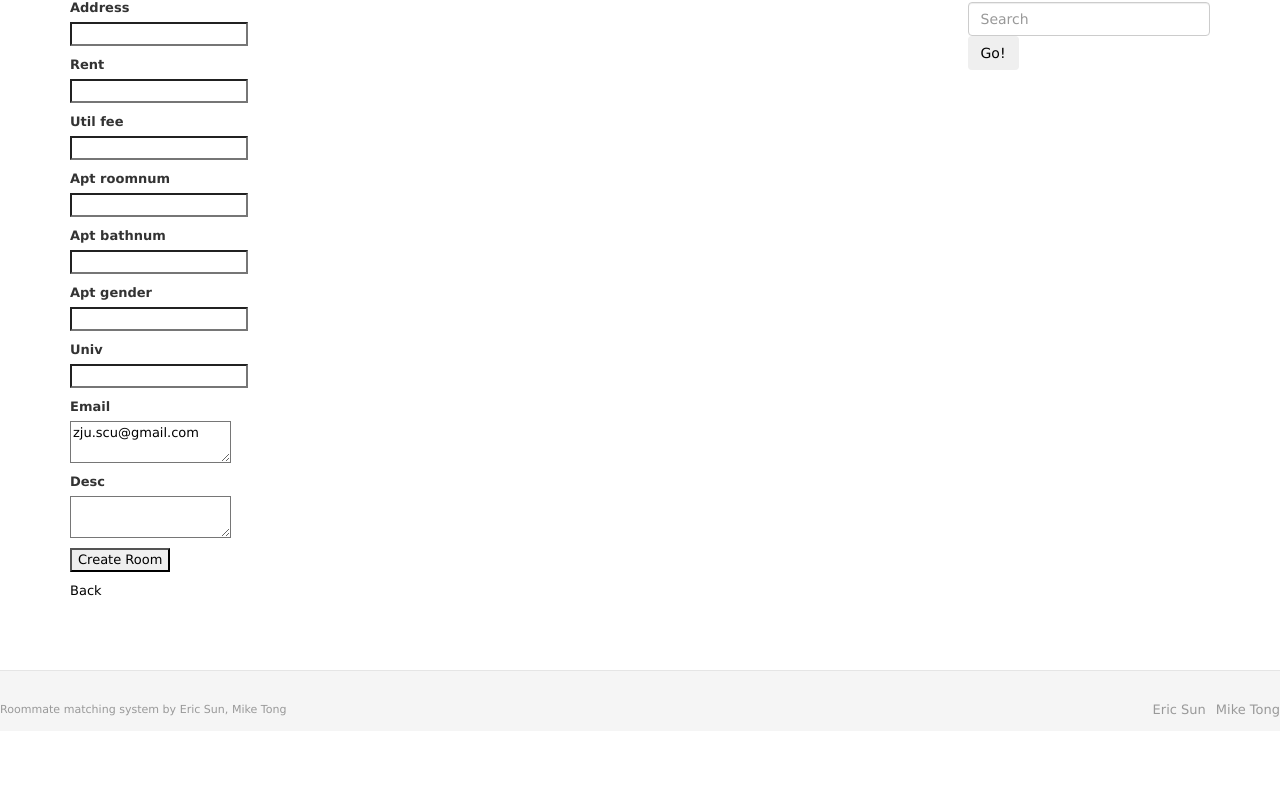
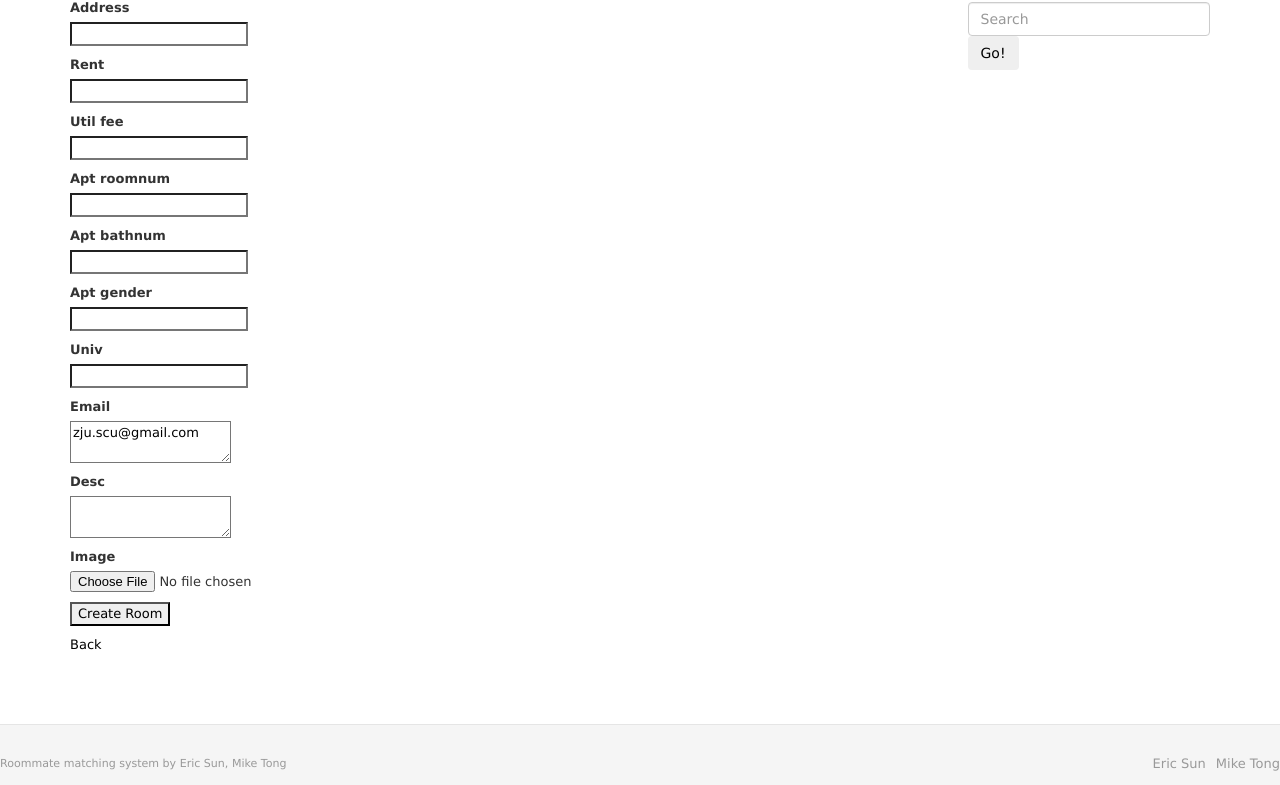
Before and after one commit to mikeTong/Roommate-Matching-System, a Rails app: page /rooms/new in a window 1280 px wide. Shown: the part 444-1229 px from the top of the page. Before the commit the page ends 1161 px from the top, so only its background shows below. Run offline with Rails 7, Linux system fonts and the light colour scheme; a user stored in the database is signed in; style sheets or scripts are compiled from the project's sources; parts of the project's set-up code (start-up, migrations or seed data) failed here and were passed over; some libraries are stand-ins or nearby versions.

Commit message:
upload image

```diff
--- a/app/controllers/rooms_controller.rb
+++ b/app/controllers/rooms_controller.rb
@@ -261,6 +261,6 @@ class RoomsController < ApplicationController
       params.require(:room).permit(:entry_id, :latitude, :longitude, :address, :rent,
       :util_fee, :apt_roomnum, :apt_bathnum,
       :apt_gender, :univ_id, :acpt_distance,
-      :desc, :usr_name, :landlord, :image_url, :email, :tel)
+      :desc, :usr_name, :landlord, :image_url, :email, :tel, :image)
     end
 end
--- a/app/models/room.rb
+++ b/app/models/room.rb
@@ -9,6 +9,6 @@ validates :address, presence: true
 validates :rent, presence: true
 #validates :util_fee, presence: true
 validates :apt_roomnum, presence: true
-
-
+has_attached_file :image
+validates_attachment :image, content_type: { content_type: ["image/jpg", "image/jpeg", "image/png", "image/gif"] }
 end
--- a/app/views/rooms/_form.html.erb
+++ b/app/views/rooms/_form.html.erb
@@ -1,4 +1,4 @@
-<%= form_for(@room) do |f| %>
+<%= form_for(@room, :html => {:multipart =>true}) do |f| %>
   <% if @room.errors.any? %>
     <div id="error_explanation">
       <h2><%= pluralize(@room.errors.count, "error") %> prohibited this room from being saved:</h2>
@@ -56,6 +56,12 @@
     <%= f.label :desc %><br>
     <%= f.text_area :desc %>
   </div>
+
+    <div class="field">
+    <%= f.label :image %><br/>
+    <%= f.file_field :image %>
+  </div>
+
   <div class="actions">
     <%= f.submit %>
   </div>
```
Also changed, not shown: app/views/rooms/show.html.erb (+6 -9 lines), db/migrate/20140603071219_add_image_to_rooms.rb (added, +15 -0 lines), Gemfile, Gemfile.lock, db/development.sqlite3, db/schema.rb, 3 other files.
